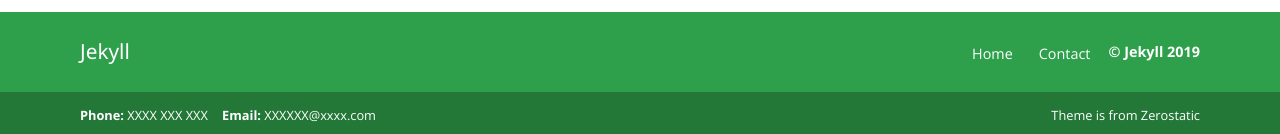
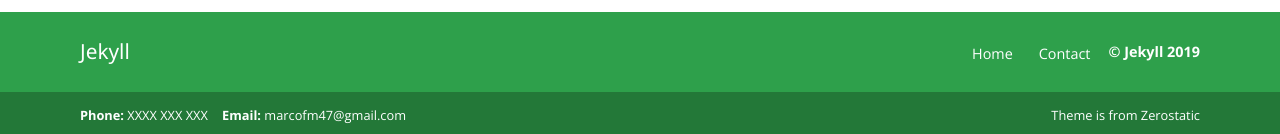
Before and after one commit to smart-football-table/smart-football-table.github.io, a Jekyll site: the page built from index.html, in a window 1280 px wide. Shown: the part 1978-2112 px from the top of the page. Built offline with Jekyll 4.4.1, drawn with Linux system fonts in a browser that asks for light colours.

Commit message:
added mail

```diff
--- a/_data/contact.yml
+++ b/_data/contact.yml
@@ -1,4 +1,4 @@
-email: 'XXXXXX@xxxx.com'
+email: 'marcofm47@gmail.com'
 phone: 'XXXX XXX XXX'
 businessName: 'Hugo Serif'
 address: ''
```
